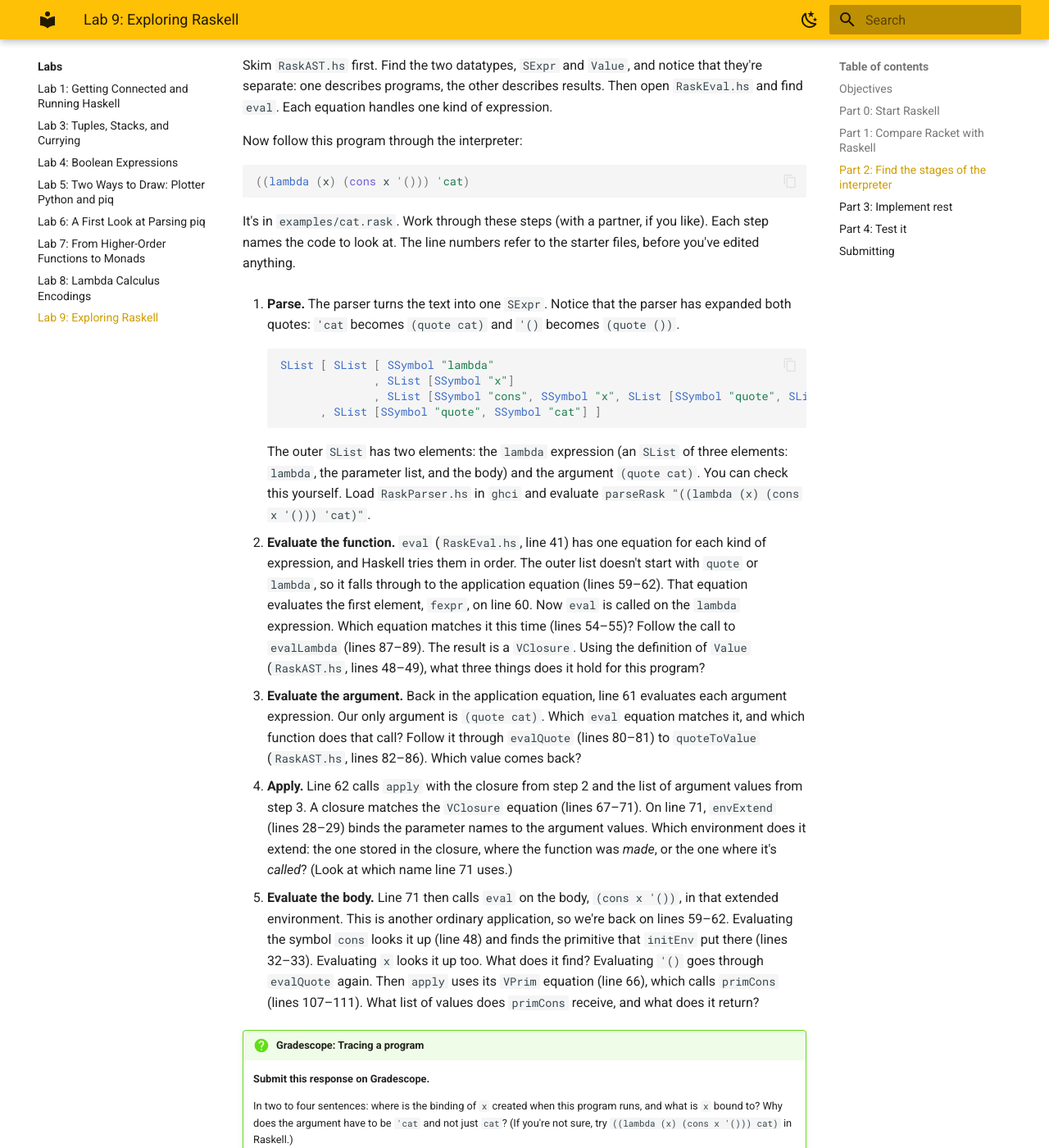
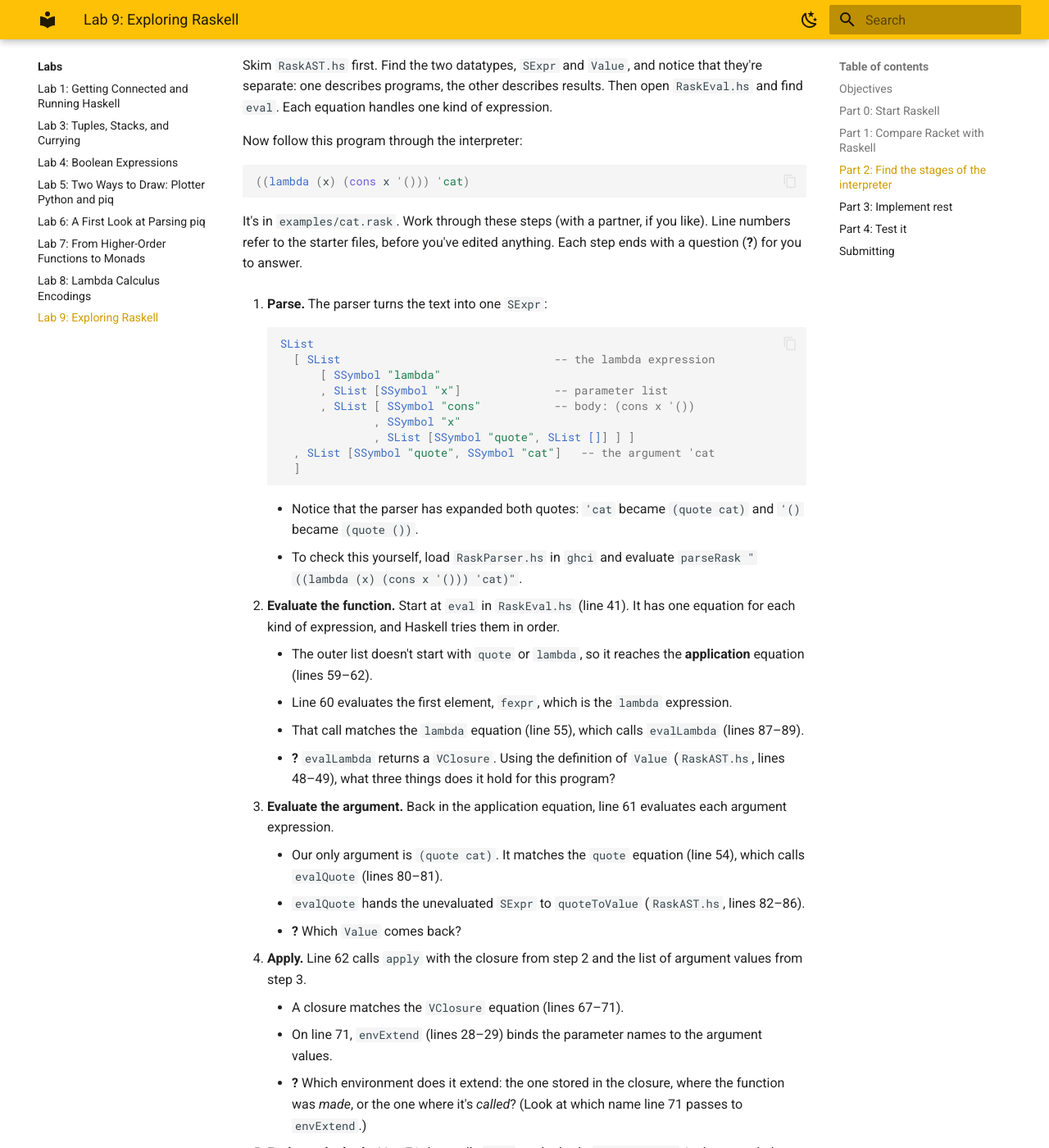
Before and after one commit to lbang-hmc/cs-131-website, an MkDocs documentation site: the page built from content/labs/lab09.md, in a window 1280 px wide and 1400 px high, scrolled down 2967 px. Shown: the whole window at 82% size. Built offline with MkDocs 1.6.1 and Material for MkDocs 9.7.7, drawn with Linux system fonts in a browser that asks for light colours; some of the changed text lies outside the part shown.

Commit message:
Lab 09: break trace steps into sublists, narrower SExpr layout
Co-Authored-By: Claude Opus 5.5 <noreply@anthropic.com>

````diff
--- a/content/labs/lab09.md
+++ b/content/labs/lab09.md
@@ -109,23 +109,47 @@ Now follow this program through the interpreter:
 ((lambda (x) (cons x '())) 'cat)
 ```
 
-It's in `examples/cat.rask`. Work through these steps (with a partner, if you like). Each step names the code to look at. The line numbers refer to the starter files, before you've edited anything.
+It's in `examples/cat.rask`. Work through these steps (with a partner, if you like). Line numbers refer to the starter files, before you've edited anything. Each step ends with a question (**?**) for you to answer.
 
-1. **Parse.** The parser turns the text into one `SExpr`. Notice that the parser has expanded both quotes: `'cat` becomes `(quote cat)` and `'()` becomes `(quote ())`.
+1. **Parse.** The parser turns the text into one `SExpr`:
 
     ```haskell
-    SList [ SList [ SSymbol "lambda"
-                  , SList [SSymbol "x"]
-                  , SList [SSymbol "cons", SSymbol "x", SList [SSymbol "quote", SList []]] ]
-          , SList [SSymbol "quote", SSymbol "cat"] ]
+    SList
+      [ SList                                -- the lambda expression
+          [ SSymbol "lambda"
+          , SList [SSymbol "x"]              -- parameter list
+          , SList [ SSymbol "cons"           -- body: (cons x '())
+                  , SSymbol "x"
+                  , SList [SSymbol "quote", SList []] ] ]
+      , SList [SSymbol "quote", SSymbol "cat"]   -- the argument 'cat
+      ]
     ```
 
-    The outer `SList` has two elements: the `lambda` expression (an `SList` of three elements: `lambda`, the parameter list, and the body) and the argument `(quote cat)`. You can check this yourself. Load `RaskParser.hs` in `ghci` and evaluate `parseRask "((lambda (x) (cons x '())) 'cat)"`.
+    - Notice that the parser has expanded both quotes: `'cat` became `(quote cat)` and `'()` became `(quote ())`.
+    - To check this yourself, load `RaskParser.hs` in `ghci` and evaluate `parseRask "((lambda (x) (cons x '())) 'cat)"`.
 
-2. **Evaluate the function.** `eval` (`RaskEval.hs`, line 41) has one equation for each kind of expression, and Haskell tries them in order. The outer list doesn't start with `quote` or `lambda`, so it falls through to the application equation (lines 59–62). That equation evaluates the first element, `fexpr`, on line 60. Now `eval` is called on the `lambda` expression. Which equation matches it this time (lines 54–55)? Follow the call to `evalLambda` (lines 87–89). The result is a `VClosure`. Using the definition of `Value` (`RaskAST.hs`, lines 48–49), what three things does it hold for this program?
-3. **Evaluate the argument.** Back in the application equation, line 61 evaluates each argument expression. Our only argument is `(quote cat)`. Which `eval` equation matches it, and which function does that call? Follow it through `evalQuote` (lines 80–81) to `quoteToValue` (`RaskAST.hs`, lines 82–86). Which value comes back?
-4. **Apply.** Line 62 calls `apply` with the closure from step 2 and the list of argument values from step 3. A closure matches the `VClosure` equation (lines 67–71). On line 71, `envExtend` (lines 28–29) binds the parameter names to the argument values. Which environment does it extend: the one stored in the closure, where the function was *made*, or the one where it's *called*? (Look at which name line 71 uses.)
-5. **Evaluate the body.** Line 71 then calls `eval` on the body, `(cons x '())`, in that extended environment. This is another ordinary application, so we're back on lines 59–62. Evaluating the symbol `cons` looks it up (line 48) and finds the primitive that `initEnv` put there (lines 32–33). Evaluating `x` looks it up too. What does it find? Evaluating `'()` goes through `evalQuote` again. Then `apply` uses its `VPrim` equation (line 66), which calls `primCons` (lines 107–111). What list of values does `primCons` receive, and what does it return?
+2. **Evaluate the function.** Start at `eval` in `RaskEval.hs` (line 41). It has one equation for each kind of expression, and Haskell tries them in order.
+    - The outer list doesn't start with `quote` or `lambda`, so it reaches the **application** equation (lines 59–62).
+    - Line 60 evaluates the first element, `fexpr`, which is the `lambda` expression.
+    - That call matches the `lambda` equation (line 55), which calls `evalLambda` (lines 87–89).
+    - **?** `evalLambda` returns a `VClosure`. Using the definition of `Value` (`RaskAST.hs`, lines 48–49), what three things does it hold for this program?
+
+3. **Evaluate the argument.** Back in the application equation, line 61 evaluates each argument expression.
+    - Our only argument is `(quote cat)`. It matches the `quote` equation (line 54), which calls `evalQuote` (lines 80–81).
+    - `evalQuote` hands the unevaluated `SExpr` to `quoteToValue` (`RaskAST.hs`, lines 82–86).
+    - **?** Which `Value` comes back?
+
+4. **Apply.** Line 62 calls `apply` with the closure from step 2 and the list of argument values from step 3.
+    - A closure matches the `VClosure` equation (lines 67–71).
+    - On line 71, `envExtend` (lines 28–29) binds the parameter names to the argument values.
+    - **?** Which environment does it extend: the one stored in the closure, where the function was *made*, or the one where it's *called*? (Look at which name line 71 passes to `envExtend`.)
+
+5. **Evaluate the body.** Line 71 then calls `eval` on the body, `(cons x '())`, in the extended environment. This is another ordinary application, so we're back on lines 59–62.
+    - Evaluating the symbol `cons` looks it up (line 48) and finds the primitive that `initEnv` put there (lines 32–33).
+    - Evaluating `x` looks it up too.
+    - Evaluating `'()` goes through `evalQuote` again.
+    - `apply` uses its `VPrim` equation (line 66), which calls `primCons` (lines 107–111).
+    - **?** What does looking up `x` find? What list of values does `primCons` receive, and what does it return?
 
 !!! question "Gradescope: Tracing a program"
     **Submit this response on Gradescope.**
````
